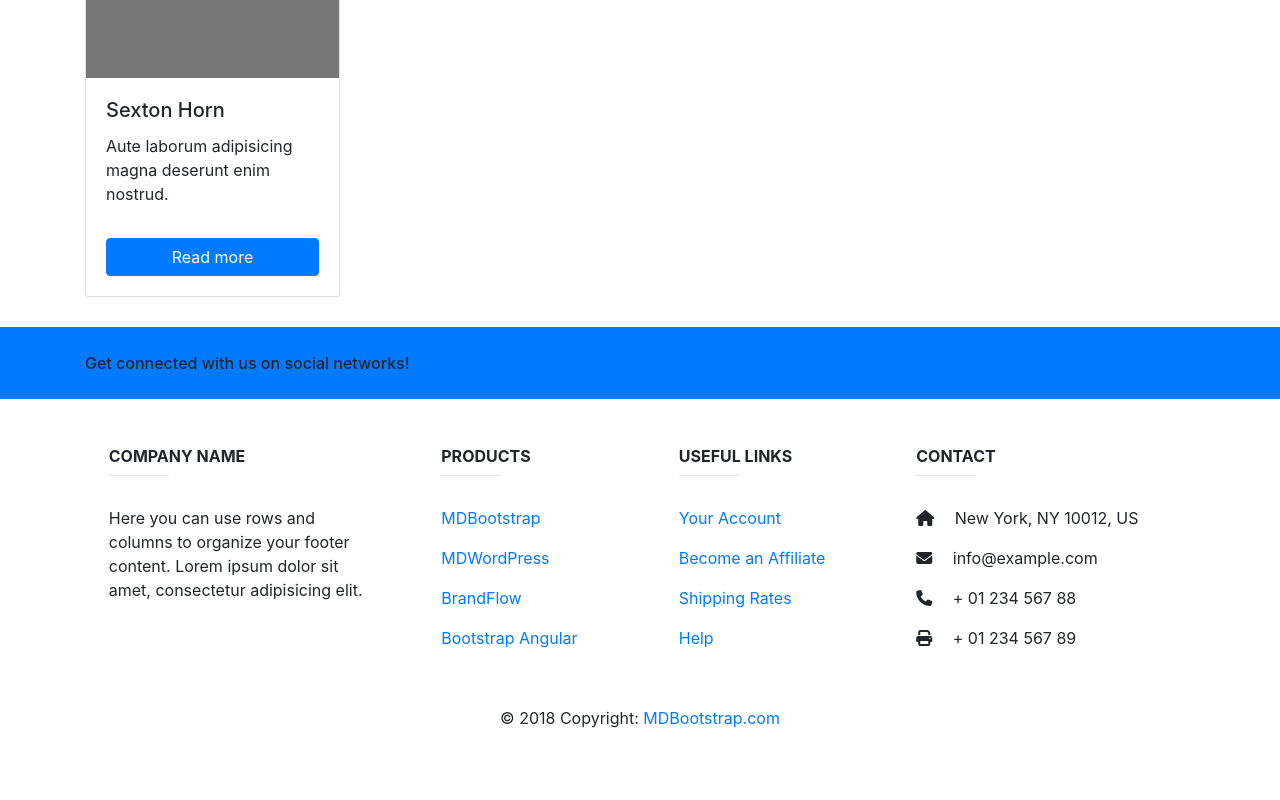
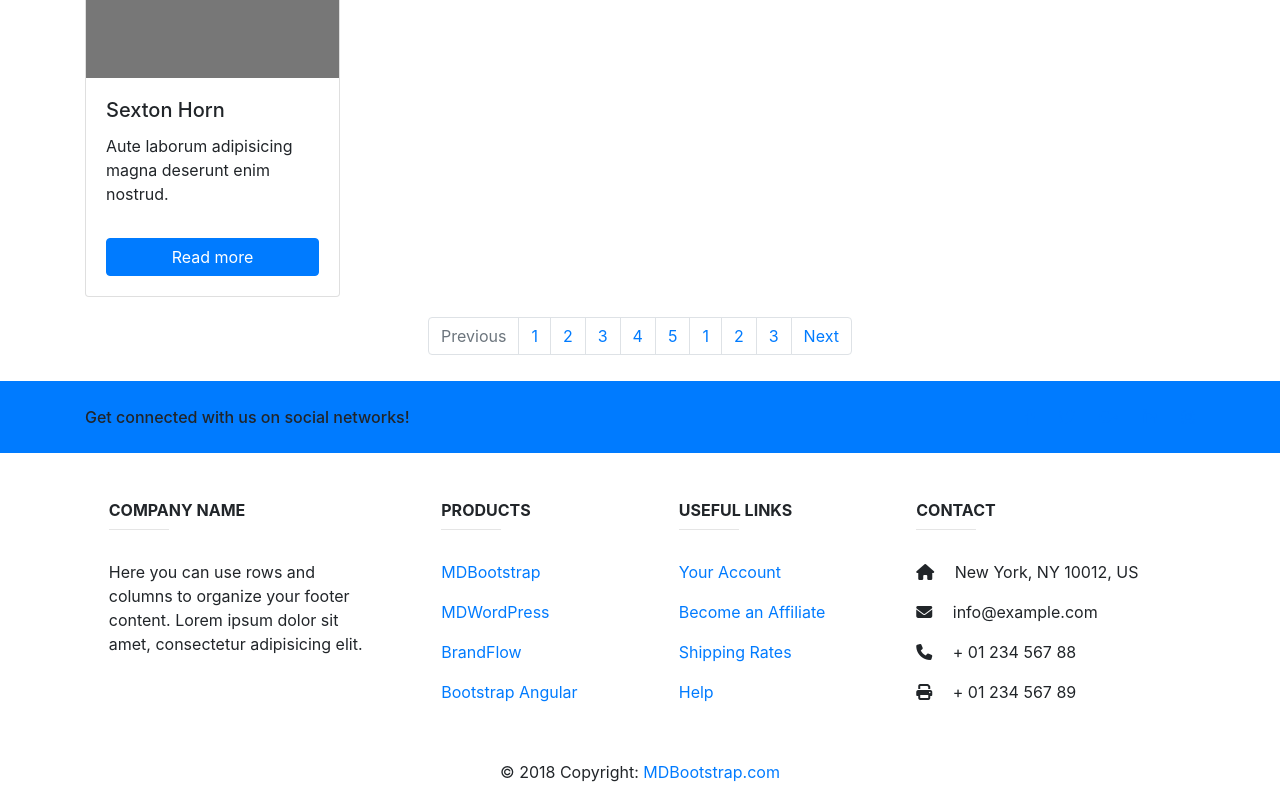
Before and after one commit to Dahmer7771/scrambled-eggs-2, a React (Create React App) app: page / in a window 1280 px wide. Shown: the part 5533-6333 px from the top of the page. Before the commit the page ends 6279 px from the top, so only its background shows below. Built offline with nearby package versions, Linux system fonts and the light colour scheme.

Commit message:
pagination (in process)

```diff
--- a/package.json
+++ b/package.json
@@ -6,8 +6,10 @@
     "@testing-library/jest-dom": "^4.2.4",
     "@testing-library/react": "^9.3.2",
     "@testing-library/user-event": "^7.1.2",
+    "bootstrap": "^4.4.1",
     "react": "^16.12.0",
     "react-addons": "^0.9.1-deprecated",
+    "react-bootstrap": "^1.0.0-beta.16",
     "react-dom": "^16.12.0",
     "react-dropdown-input": "^0.1.11",
     "react-dropdown-select": "^3.6.8",
--- a/src/components/app/app.jsx
+++ b/src/components/app/app.jsx
@@ -33,6 +33,7 @@ class App extends Component {
                         <Route exact path="/" component={RecipesSection} />
                         <Route exact path="/recipes" component={RecipesSection} />
                         <Route path="/recipes/:id" component={RecipesItemSection} />
+                        <Route path="/recipes/pages/:page" component={RecipesSection} />
                         <Route path="/autorization" component={Autorization} />
                         <Route path="/search" component={SearchSection} />
                     </Switch>
--- /dev/null
+++ b/src/components/pagination/pagination.jsx
@@ -0,0 +1,81 @@
+import React, { Component } from "react";
+import withContext from "../hoc-helpers/withContext";
+import {Link} from "react-router-dom";
+
+class Pagination extends Component {
+    constructor(props) {
+        super(props);
+        this.state = {
+            recipes: null,
+        };
+    }
+
+    componentDidMount() {
+        const {
+            getRecipesCount,
+        } = this.props;
+
+        this.setState({
+            recipes: getRecipesCount(),
+        });
+    }
+
+    render() {
+        const {
+            recipes,
+        } = this.state;
+
+        const pagesCount = Math.ceil(recipes / 12);
+        const paginationRender = () => {
+            const rendered = [];
+            for (let i = 0; i < pagesCount; i++) {
+                rendered.push(i);
+            }
+            return rendered;
+        };
+
+        const renderedPagination = paginationRender();
+
+        return (
+            <div className="pagination">
+                <div className="container">
+                    <nav aria-label="Page navigation example">
+                        <ul className="pagination justify-content-center">
+                            <li className="page-item disabled">
+                                <a className="page-link" href="#" tabIndex="-1">Previous</a>
+                            </li>
+                            {
+                                renderedPagination.map((page) => {
+                                    const itemKey = page;
+                                    const itemLabel = page + 1;
+
+                                    return (
+                                        <li key={itemKey} className="page-item">
+                                            <div className="page-link">
+                                                <Link to={`/recipes/pages/${itemLabel}`}>
+                                                    {itemLabel}
+                                                </Link>
+                                            </div>
+                                        </li>
+                                    );
+                                })
+                            }
+                            <li className="page-item"><a className="page-link" href="#">1</a></li>
+                            <li className="page-item"><a className="page-link" href="#">2</a></li>
+                            <li className="page-item"><a className="page-link" href="#">3</a></li>
+                            <li className="page-item">
+                                <a className="page-link" href="#">Next</a>
+                            </li>
+                        </ul>
+                    </nav>
+                </div>
+            </div>
+        );
+    }
+}
+
+const mapMethodsToProps = (recipesAPI) => ({
+    getRecipesCount: recipesAPI.getRecipesCount,
+});
+
+export default withContext(mapMethodsToProps)(Pagination);
--- a/src/components/recipes-section/recipes-section.jsx
+++ b/src/components/recipes-section/recipes-section.jsx
@@ -3,6 +3,7 @@ import "./recipes-section.css";
 import RecipeCard from "../recipe-card/recipe-card";
 import Spinner from "../spinner/spinner";
 import withContext from "../hoc-helpers/withContext";
+import Pagination from "../pagination/pagination";
 
 class RecipesSection extends Component {
     constructor(props) {
@@ -46,6 +47,7 @@ class RecipesSection extends Component {
                             );
                         })}
                     </div>
+                    <Pagination />
                 </div>
             </div>
         );
--- a/src/services/test-recipes.js
+++ b/src/services/test-recipes.js
@@ -350,5 +350,7 @@ export default class TestRecipes {
     getById = (id) => {
         const isRecipe = (recipe) => recipe.id === id;
         return this.recipes.find(isRecipe);
-    }
+    };
+
+    getRecipesCount = () => this.recipes.length;
 }
```
Also changed, not shown: 1 other file (tests, documents, lock files or other folders).
